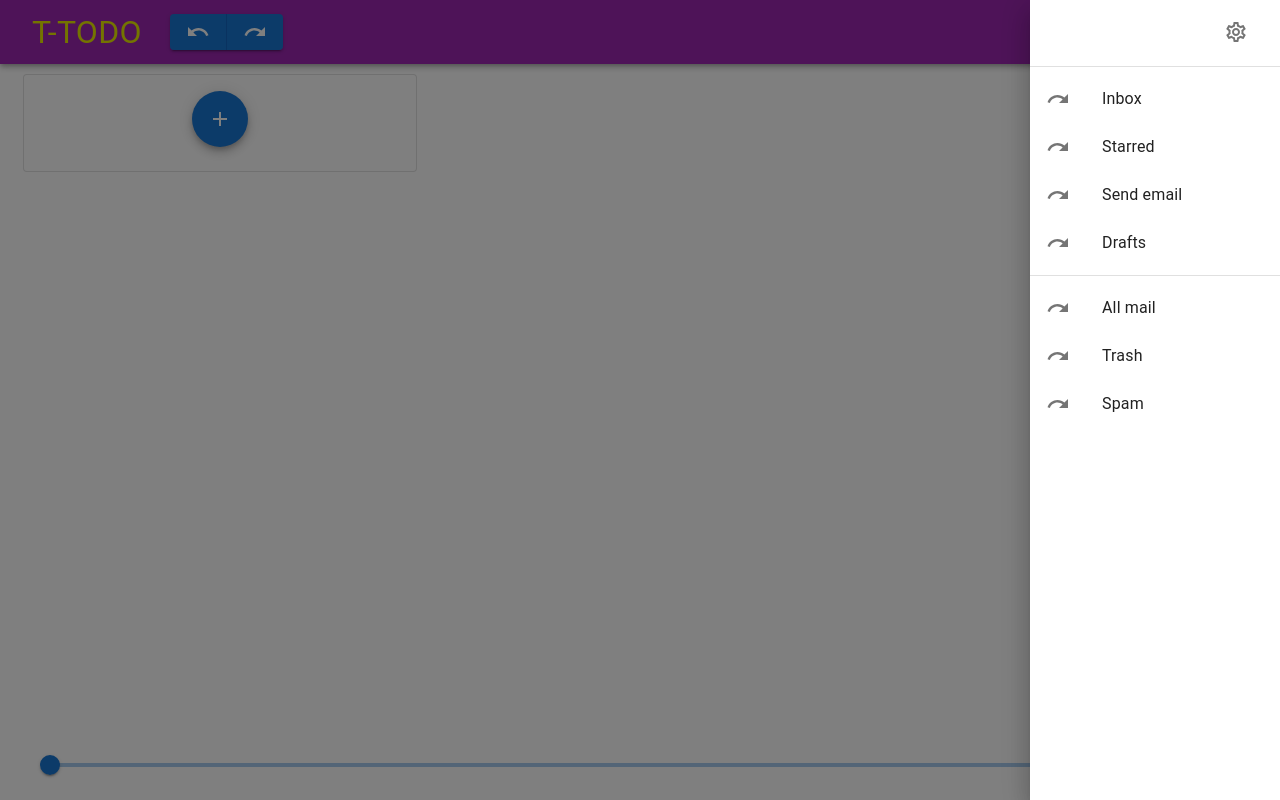
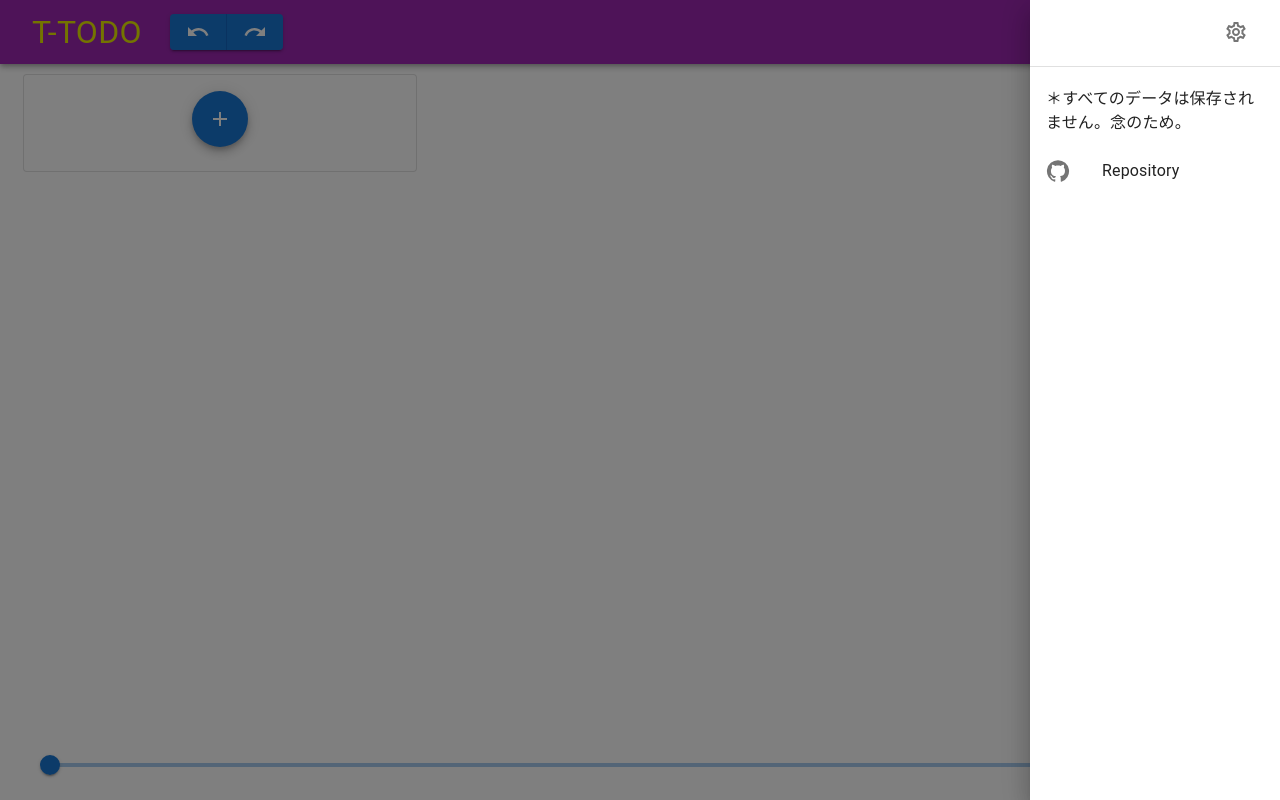
Before and after one commit to GodHexagon/to-do2, a React (Vite) app: page / in a window 1280 px wide. Both pictures are taken after a click on the button 1236 px from the left and 32 px from the top of the page. Built offline with nearby package versions, Linux system fonts and the light colour scheme.

Commit message:
settingsドロワーを編集

```diff
--- a/src/App.tsx
+++ b/src/App.tsx
@@ -35,6 +35,7 @@ import SettingsIcon from '@mui/icons-material/SettingsOutlined';
 import AddIcon from '@mui/icons-material/Add';
 import MoreVertIcon from '@mui/icons-material/MoreVert';
 import BackspaceIcon from '@mui/icons-material/BackspaceOutlined';
+import GitHubIcon from '@mui/icons-material/GitHub';
 
 type Anchor = 'top' | 'left' | 'bottom' | 'right';
 interface CardData {
@@ -243,29 +244,17 @@ export const App = () => {
       </List>
       <Divider />
       <List>
-        {['Inbox', 'Starred', 'Send email', 'Drafts'].map((text, index) => (
-          <ListItem key={text} disablePadding>
-            <ListItemButton>
-              <ListItemIcon>
-                {index % 2 === 0 ? <RedoIcon /> : <RedoIcon />}
-              </ListItemIcon>
-              <ListItemText primary={text} />
-            </ListItemButton>
-          </ListItem>
-        ))}
-      </List>
-      <Divider />
-      <List>
-        {['All mail', 'Trash', 'Spam'].map((text, index) => (
-          <ListItem key={text} disablePadding>
-            <ListItemButton>
-              <ListItemIcon>
-                {index % 2 === 0 ? <RedoIcon /> : <RedoIcon />}
-              </ListItemIcon>
-              <ListItemText primary={text} />
-            </ListItemButton>
-          </ListItem>
-        ))}
+        <ListItem>
+          <ListItemText primary="＊すべてのデータは保存されません。念のため。" />
+        </ListItem>
+        <ListItem disablePadding>
+          <ListItemButton href="https://github.com/GodHexagon/to-do2" rel="noopener" target="_blank">
+            <ListItemIcon>
+              <GitHubIcon />
+            </ListItemIcon>
+            <ListItemText primary="Repository" />
+          </ListItemButton>
+        </ListItem>
       </List>
     </Box>
   );
```
